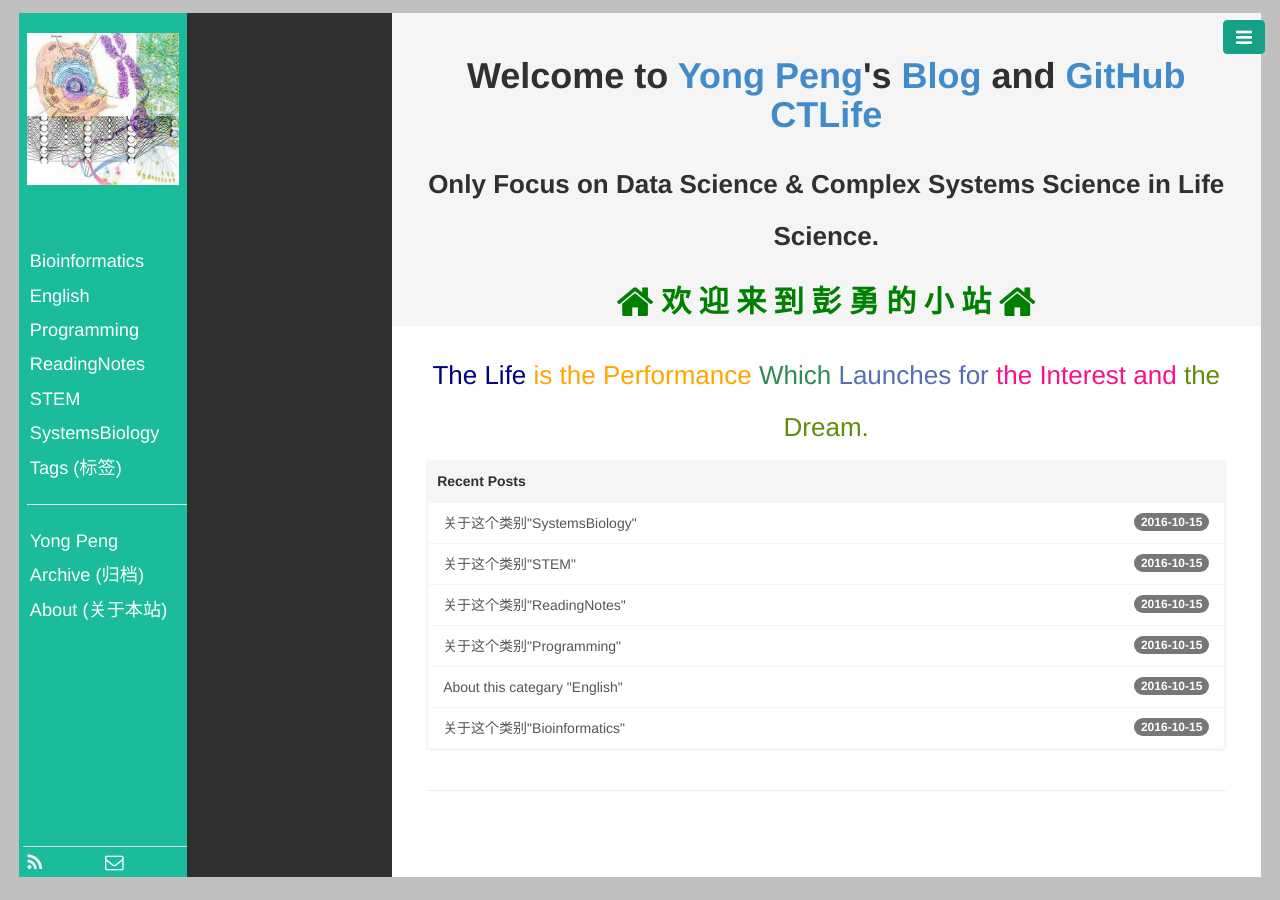
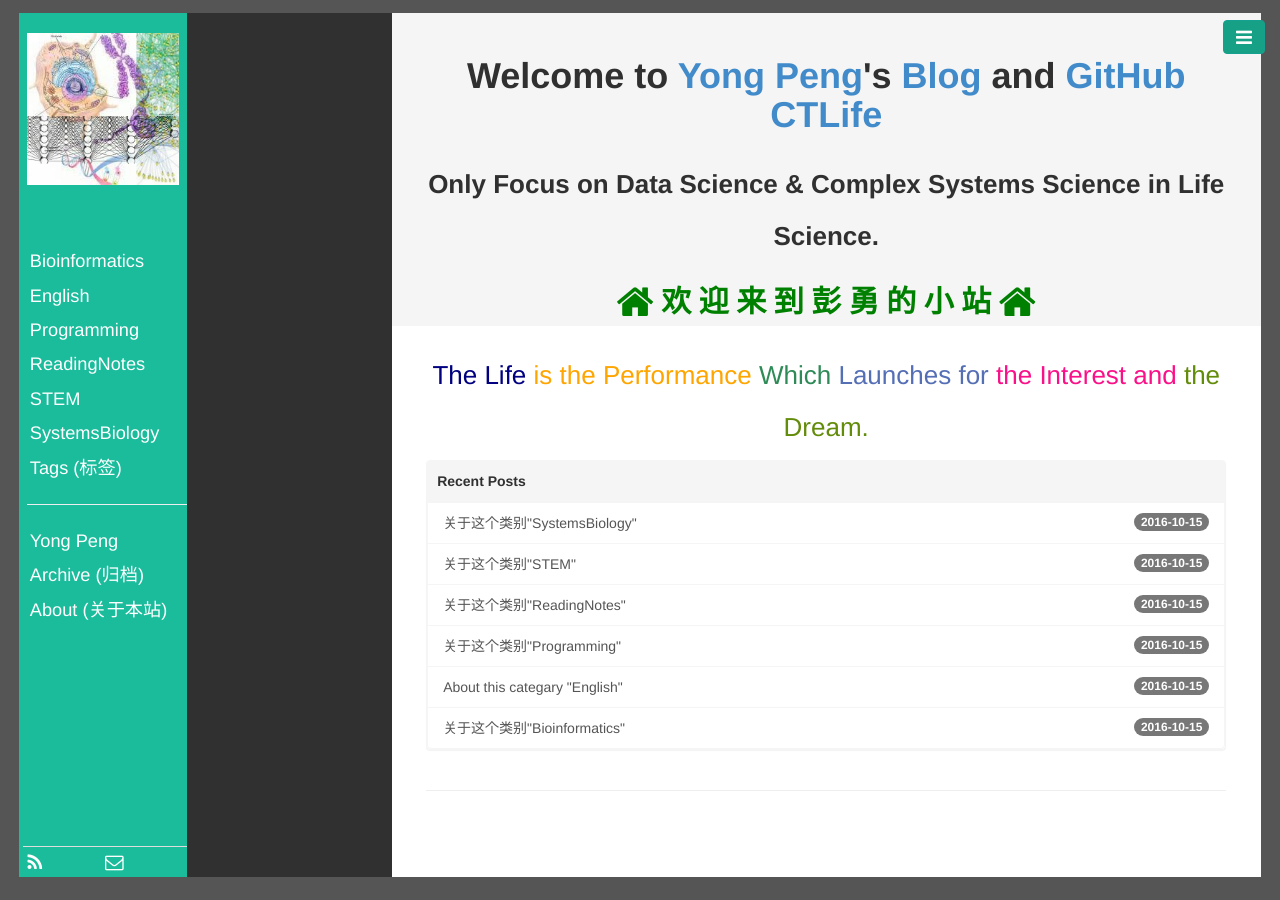
Before and after one commit to CTLife/CTLife.github.io, a Jekyll site: the page built from index.html, in a window 1280 px wide. Built offline with Jekyll 4.4.1, drawn with Linux system fonts in a browser that asks for light colours; Markdown is read by kramdown in place of the engine named in the settings; the list of posts is cut into pages by our own code.

Commit message:
Update base.css

```diff
--- a/public/css/base.css
+++ b/public/css/base.css
@@ -8,7 +8,7 @@ body, html {
   margin: 0%;
   height: 100%;
   overflow: auto;
-  background-color: #C0C0C0;
+  background-color: #555555;
 }
 .row {
   height: 100%;
```
